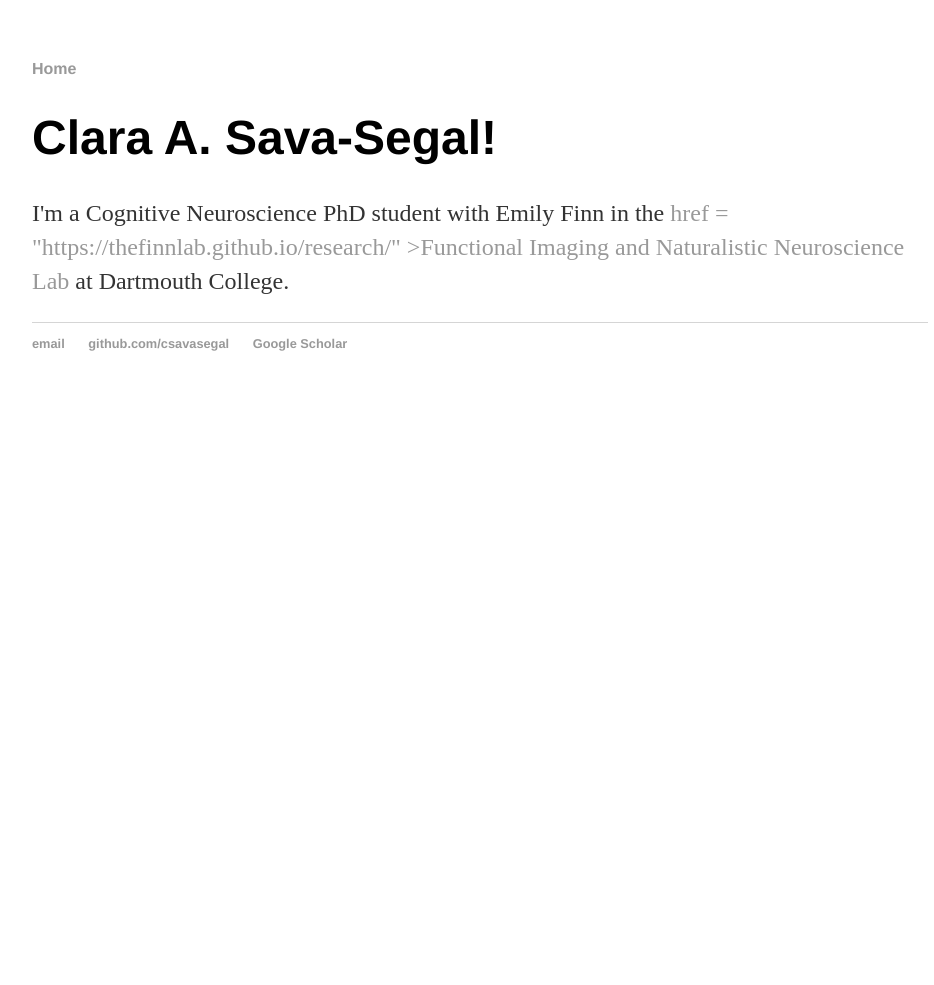
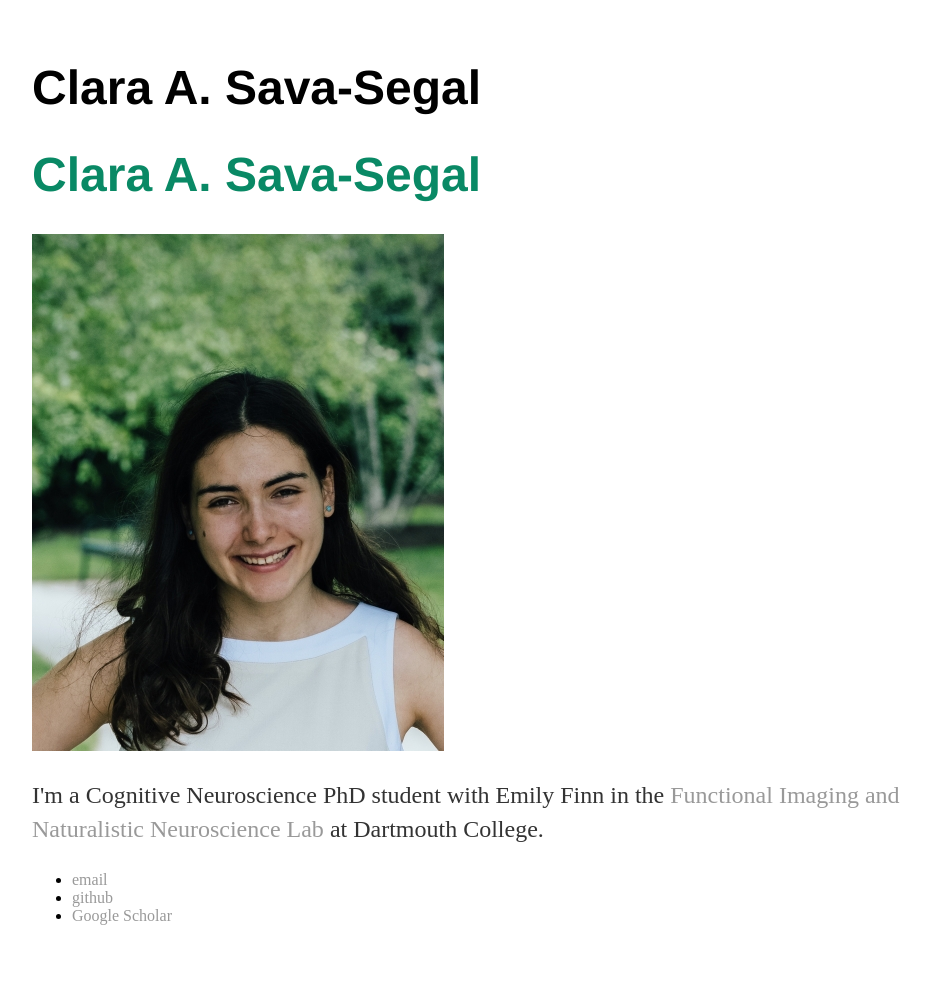
Before and after one commit to csavasegal/csavasegal.github.io, a Jekyll site: the page built from index.html, in a window 1280 px wide. Shown: the whole page, without its empty margins (160-1094 px from the left). Built offline with Jekyll 4.4.1, drawn with Linux system fonts in a browser that asks for light colours; before the commit the page ends 900 px from its top, so only the background shows below that.

Commit message:
Add files via upload

```diff
--- a/_layouts/default.html
+++ b/_layouts/default.html
@@ -8,10 +8,13 @@
 		<body>
 			<nav>
 	    		<ul>
-	        		<li><a href="/">Home</a></li>
+	        		<!-- <li><a href="/">Home</a></li> -->
 		        	<!-- <li><a href="/about">About</a></li>
 	        		<li><a href="/cv">CV</a></li>
 	        		<li><a href="/blog">Blog</a></li> -->
+
+
+
 	    		</ul>
 			</nav>
 			<div class="container">
@@ -19,13 +22,13 @@
 			{{ content }}
 
 			</div><!-- /.container -->
-			<footer>
+			<header>
 	    		<ul>
                     <li><a href="mailto:csava.gr@dartmouth.edu">email</a></li>
-                    <li><a href="https://github.com/csavasegal">github.com/csavasegal</a></li>
+                    <li><a href="https://github.com/csavasegal">github</a></li>
                     <li><a href="https://scholar.google.com/citations?user=c0vFC1MAAAAJ&hl=en">Google Scholar</a></li>
 
 				</ul>
-			</footer>
+			</header>
 		</body>
 	</html>
--- a/index.html
+++ b/index.html
@@ -3,6 +3,10 @@
 title: Clara A. Sava-Segal
 ---
 <div class="blurb">
-	<h1>Clara A. Sava-Segal!</h1>
-	<p>I'm a Cognitive Neuroscience PhD student with Emily Finn in the <a> href = "https://thefinnlab.github.io/research/" >Functional Imaging and Naturalistic Neuroscience Lab</a> at Dartmouth College.</a></p>
+	<h1>Clara A. Sava-Segal</h1>
+	<h1><span style="color:rgb(9, 137, 101)">Clara A. Sava-Segal</span></h1>
+    <img src="img/sava-segal_clara.jpg" alt="profile_pic">
+
+
+	<p>I'm a Cognitive Neuroscience PhD student with Emily Finn in the <a href = "https://thefinnlab.github.io/research/" >Functional Imaging and Naturalistic Neuroscience Lab</a> at Dartmouth College.</a></p>
 </div><!-- /.blurb -->
```
Also changed, not shown: img/sava-segal_clara.jpg (added).
